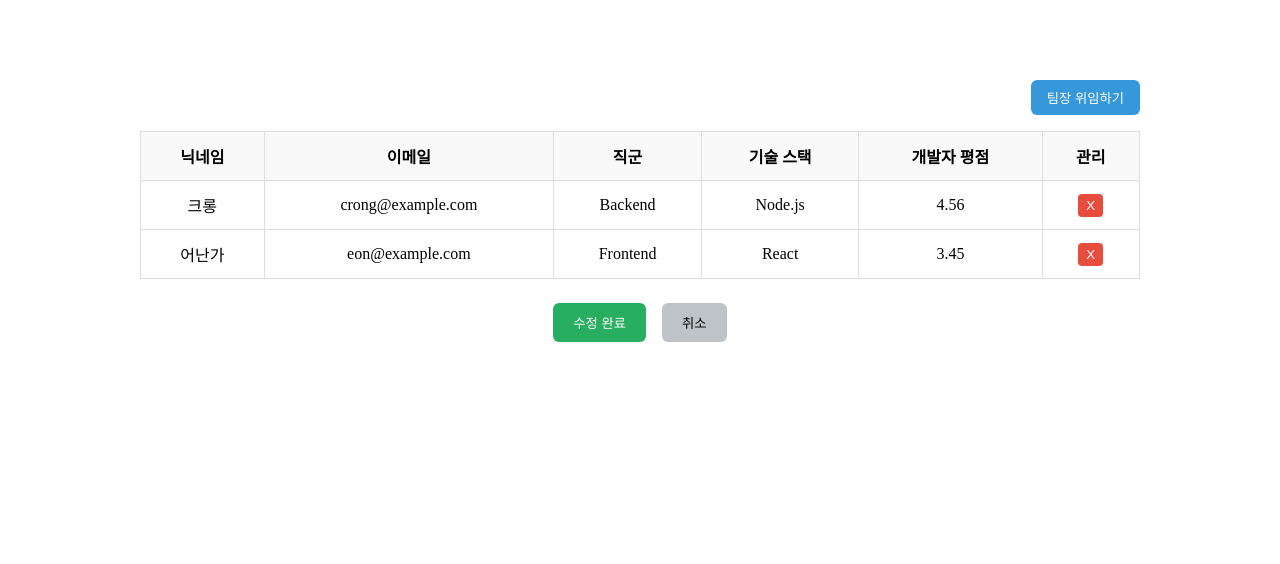
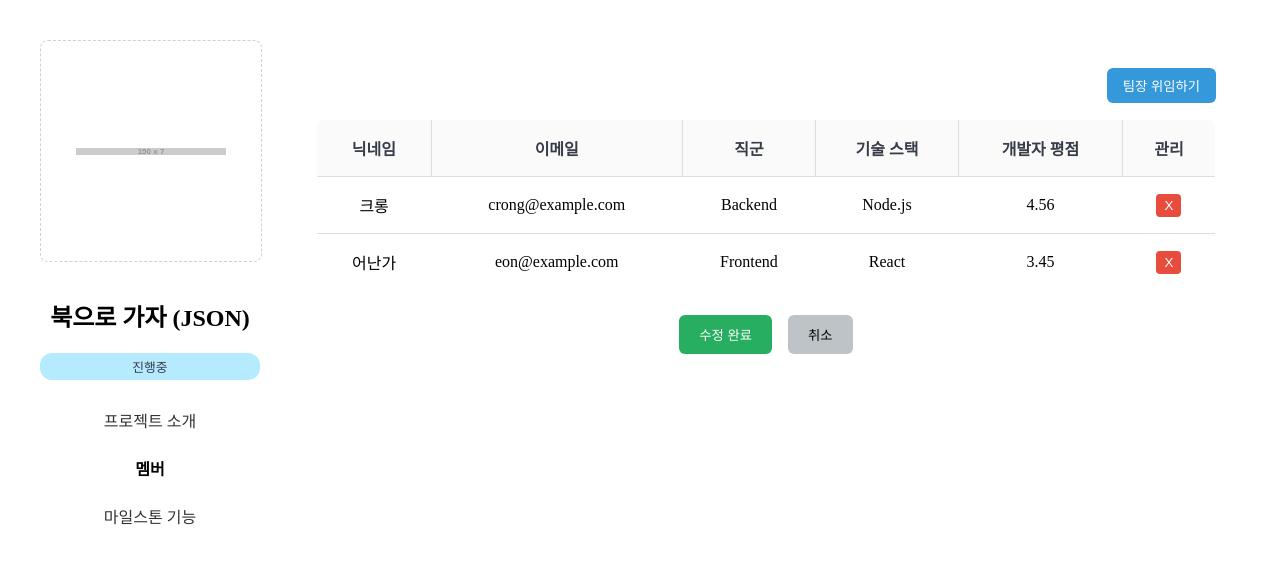
Before and after one commit to CROM-IDLE-CROMI/Team-IT-FE, a React (Vite) app: page /myproject/1/member/edit in a window 1280 px wide. Shown: the top 564 px of the page. Built offline with nearby package versions, Linux system fonts and the light colour scheme.

Commit message:
Feat : usePrompt.tsx 추가해서 MemberEdit에서 수정 후 그냥 나가려고 하면 alert 내도록 수정하기

```diff
--- a/src/App.css
+++ b/src/App.css
@@ -774,28 +774,48 @@
    마이프로젝트 상세페이지 멤버 수정 페이지
 ====================================================== */
 .member-edit-container {
-  padding: 24px;
-  max-width: 1000px;
+  padding: 12px 24px;
+  max-width: 1200px;
   margin: 0 auto;
+  width: 100%;
 }
 
-/* 테이블 */
+/* 테이블 (멤버 페이지와 동일 스타일 적용) */
 .member-edit-table {
   width: 100%;
   border-collapse: collapse;
-  margin-bottom: 16px;
+  border: 1px solid var(--border-color, #ddd);
+  border-radius: 8px;
+  overflow: hidden;
 }
 
 .member-edit-table th,
 .member-edit-table td {
-  border: 1px solid #ddd;
-  padding: 12px;
+  padding: 16px;
   text-align: center;
+  vertical-align: middle;
+  border-bottom: 1px solid var(--border-color, #ddd);
 }
 
-.member-edit-table th {
-  background-color: #f9f9f9;
-  font-weight: bold;
+/* 헤더 스타일 */
+.member-edit-table thead th {
+  background-color: #fafafa;
+  font-weight: 600;
+  color: var(--dark, #333);
+  border-right: 1px solid var(--border-color, #ddd);
+}
+
+.member-edit-table thead th:last-child {
+  border-right: none;
+}
+
+/* 바디 스타일 */
+.member-edit-table tbody tr:last-child td {
+  border-bottom: none;
+}
+
+.member-edit-table tbody tr:hover {
+  background-color: #f5f5f5;
 }
 
 /* 삭제 버튼 (X) */
--- /dev/null
+++ b/src/hooks/usePrompt.tsx
@@ -0,0 +1,44 @@
+// hooks/usePrompt.tsx
+import { useContext, useEffect } from "react";
+import { UNSAFE_NavigationContext } from "react-router-dom";
+
+// react-router-dom 내부 타입 흉내내기
+interface NavigatorWithBlock {
+  push: (...args: unknown[]) => void;
+  replace: (...args: unknown[]) => void;
+}
+
+export function usePrompt(message: string, when = true) {
+  const navigationContext = useContext(UNSAFE_NavigationContext);
+  const navigator = navigationContext.navigator as NavigatorWithBlock;
+
+  useEffect(() => {
+    if (!when) return;
+
+    const originalPush = navigator.push;
+    const originalReplace = navigator.replace;
+
+    const blocker = (tx: { retry: () => void }) => {
+      if (window.confirm(message)) {
+        tx.retry();
+      }
+    };
+
+    navigator.push = (...args: unknown[]) => {
+      blocker({
+        retry: () => originalPush.apply(navigator, args),
+      });
+    };
+
+    navigator.replace = (...args: unknown[]) => {
+      blocker({
+        retry: () => originalReplace.apply(navigator, args),
+      });
+    };
+
+    return () => {
+      navigator.push = originalPush;
+      navigator.replace = originalReplace;
+    };
+  }, [navigator, message, when]);
+}
--- a/src/pages/Myproject/MyprojectMemberEdit.tsx
+++ b/src/pages/Myproject/MyprojectMemberEdit.tsx
@@ -1,39 +1,78 @@
 import React, { useState, useEffect } from "react";
-import { useNavigate, useParams } from "react-router-dom";
+import { useNavigate, useParams, useBeforeUnload } from "react-router-dom";
+import ProjectSidebar from "../../components/myproject/ProjectSidebar";
+import { usePrompt } from "../../hooks/usePrompt";
 
-import type { Member } from "../../types/project";
+import type { Member, ProjectData } from "../../types/project";
 
 const MyprojectMemberEdit: React.FC = () => {
   const navigate = useNavigate();
   const { id } = useParams<{ id: string }>();
+
+  const [project, setProject] = useState<ProjectData | null>(null);
   const [members, setMembers] = useState<Member[]>([]);
   const [loading, setLoading] = useState(true);
+  const [isDirty, setIsDirty] = useState(false); // 변경 여부 추적
 
   useEffect(() => {
     if (!id) return;
+    setLoading(true);
 
-    setLoading(true);
     fetch(`/mocks/project-${id}.json`)
       .then((res) => res.json())
-      .then((data: { members?: Member[] }) => {
+      .then((data: ProjectData) => {
+        setProject(data);
         setMembers(data.members || []);
       })
-      .catch((err) => {
-        console.error("멤버 데이터를 불러오는 데 실패했습니다:", err);
-      })
+      .catch((err) => console.error("멤버 데이터를 불러오는 데 실패했습니다:", err))
       .finally(() => setLoading(false));
   }, [id]);
 
-
   const handleRemove = (id: number) => {
     if (window.confirm("정말로 이 멤버를 삭제하시겠습니까?")) {
-      setMembers((prev) => prev.filter((member) => member.id !== id));
+      setMembers((prev) => prev.filter((m) => m.id !== id));
+      setIsDirty(true);
     }
   };
 
+  // 새로고침/창 닫기 경고
+  useBeforeUnload(
+    (e: BeforeUnloadEvent) => {
+      if (!isDirty) return;      // ← 여기서 조건 체크
+      e.preventDefault();
+      e.returnValue = "";        // 크롬/사파리에서 경고창 표시
+    },
+    { capture: true }            // 선택: 캡처 단계에서 먼저 잡도록
+  );
+
+  // 라우터 전환 경고
+  usePrompt("변경 사항이 저장되지 않았습니다. 페이지를 떠나시겠습니까?", isDirty);
+
+  const handleGoBack = () => {
+    // if(isDirty){
+    //   const confirmLeave = window.confirm(
+    //     "변경 사항이 저장되지 않았습니다. 페이지를 떠나시겠습니까?"
+    //   );
+    //   if (!confirmLeave) return; // 취소하면 아무 동작도 안 함
+    // }
+    navigate(`/myproject/${id}`);
+  };
+
+
   if (loading) return <div>Loading...</div>;
+  if (!project) return <div>Project not found.</div>;
 
   return (
+    <div className="myproject-layout">
+      <ProjectSidebar
+        project={{
+          id: project.id,
+          title: project.title,
+          status: project.status,
+          logoUrl: project.logoUrl,
+        }}
+      />
+
       <div className="member-edit-container">
         {/* 팀장 위임하기 버튼 */}
         <div className="member-edit-leader-btn-wrapper">
@@ -65,7 +104,11 @@ const MyprojectMemberEdit: React.FC = () => {
                   <td>{member.email}</td>
                   <td>{member.role}</td>
                   <td>{member.techStack}</td>
-                <td>{member.rating}</td>
+                  <td>
+                    {member.rating?.toFixed
+                      ? member.rating.toFixed(2)
+                      : member.rating}
+                  </td>
                   <td>
                     <button
                       onClick={() => handleRemove(member.id)}
@@ -86,10 +129,22 @@ const MyprojectMemberEdit: React.FC = () => {
 
         {/* 하단 수정/취소 버튼 */}
         <div className="member-edit-bottom-btns">
-        <button className="member-edit-save-btn">수정 완료</button>
-        <button onClick={() => navigate(-1)} className="member-edit-cancel-btn">
+          <button
+            className="member-edit-save-btn"
+            onClick={() => {
+              setIsDirty(false); // 저장 후 더 이상 dirty 아님
+              alert("저장되었습니다!");
+            }}
+          >
+            수정 완료
+          </button>
+          <button
+            className="member-edit-cancel-btn"
+            onClick= {handleGoBack}
+          >
             취소
           </button>
+        </div>
       </div>
     </div>
   );
```
Lines whose indentation alone changed are shown as unchanged.
